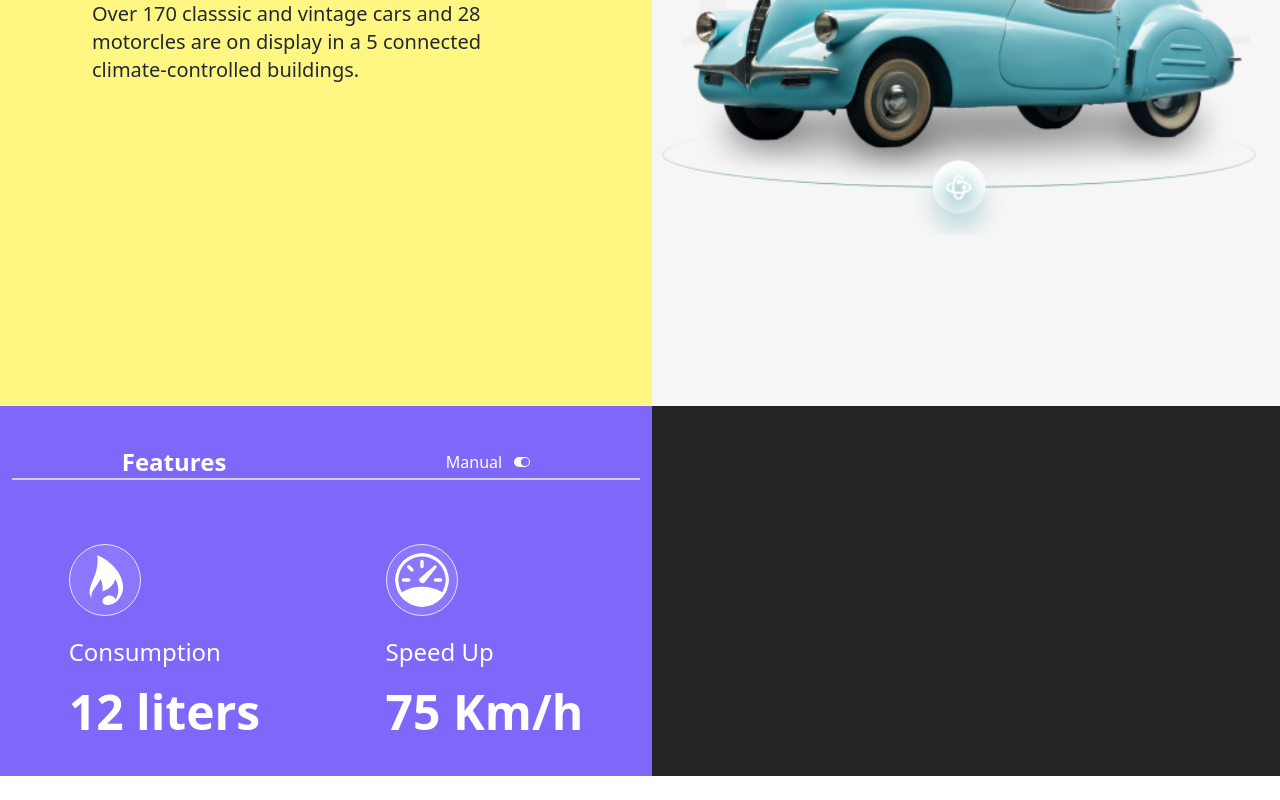
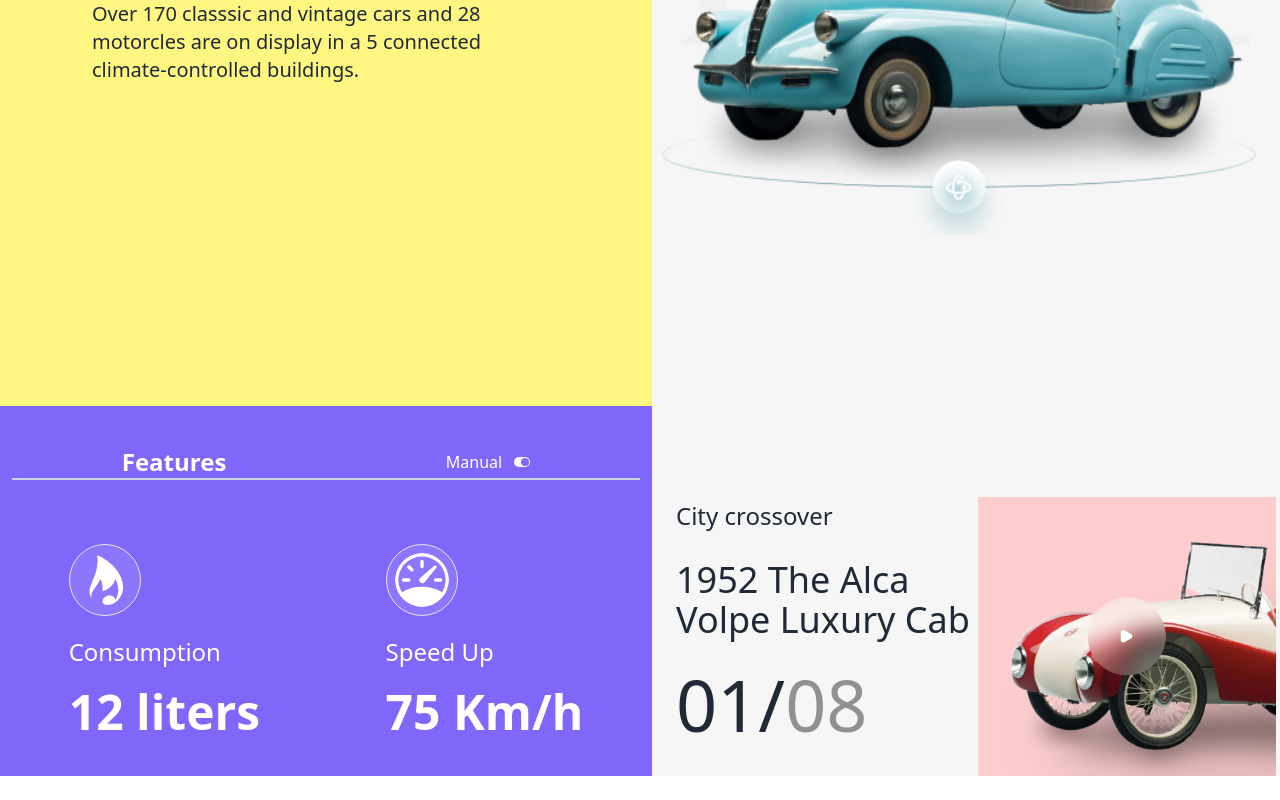
Before and after one commit to iamapusaha/car-hut-client, a React (Vite) app: page / in a window 1280 px wide. Shown: the part 422-1222 px from the top of the page. Built offline with nearby package versions, Linux system fonts and the light colour scheme.

Commit message:
added banner feature right side

```diff
--- a/src/pages/Home/BannerFeature.jsx
+++ b/src/pages/Home/BannerFeature.jsx
@@ -1,10 +1,11 @@
 import { BsSpeedometer, BsToggleOn } from 'react-icons/bs';
 import { GiCandlebright } from 'react-icons/gi';
+import featureCar from '../../assets/feature-car.png'
 
 const BannerFeature = () => {
     return (
-        <div className='text-white flex flex-col md:flex-row'>
-            <div className=' bg-[#7F67FA] flex-1 px-3 '>
+        <div className=' flex flex-col md:flex-row'>
+            <div className=' bg-[#7F67FA] flex-1 px-3 text-white'>
 
                 <div className='flex justify-around w-full border-b-2 border-slate-300 pt-10 mb-16'>
 
@@ -27,8 +28,15 @@ const BannerFeature = () => {
                     </div>
                 </div>
             </div>
-            <div className='flex-1 bg-[#242425]'>
-
+            <div className='flex-1 flex flex-col md:flex-row  bg-[#F6F6F6] items-end justify-evenly'>
+                <div className='flex-1 space-y-7 pl-6 mb-9'>
+                    <p className='text-2xl font-medium'>City crossover</p>
+                    <h1 className='text-4xl'>1952 The Alca Volpe Luxury Cab</h1>
+                    <h1 className='text-7xl'>01/<span className='text-[#919192]'>08</span></h1>
+                </div>
+                <div className='flex-1 w-full sm:w-fit'>
+                    <img className='w-full sm:w-fit' src={featureCar} alt="" />
+                </div>
             </div>
         </div>
     );
```
Also changed, not shown: src/assets/feature-car.png (added).
